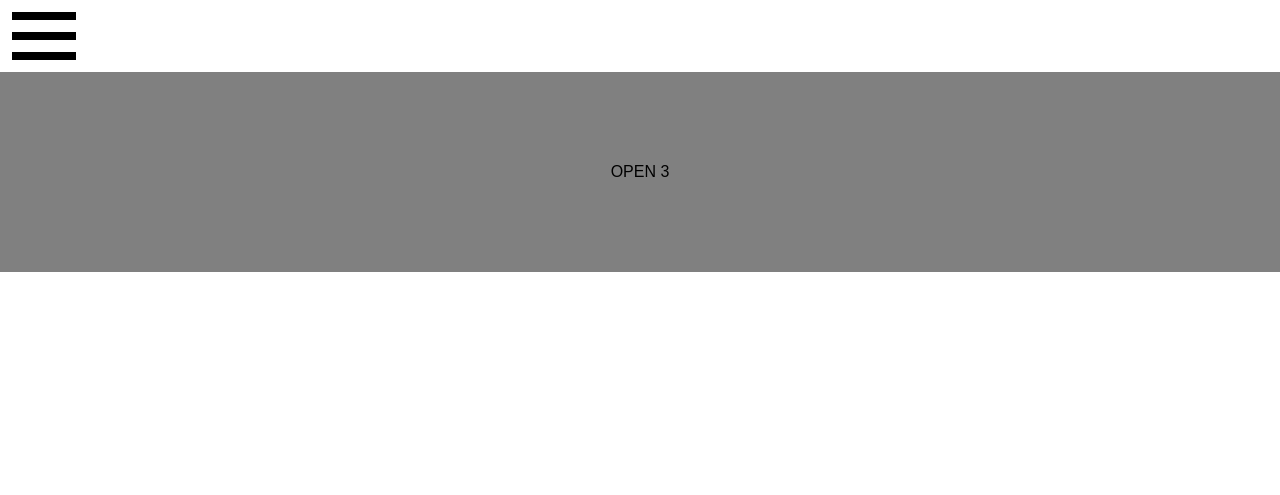
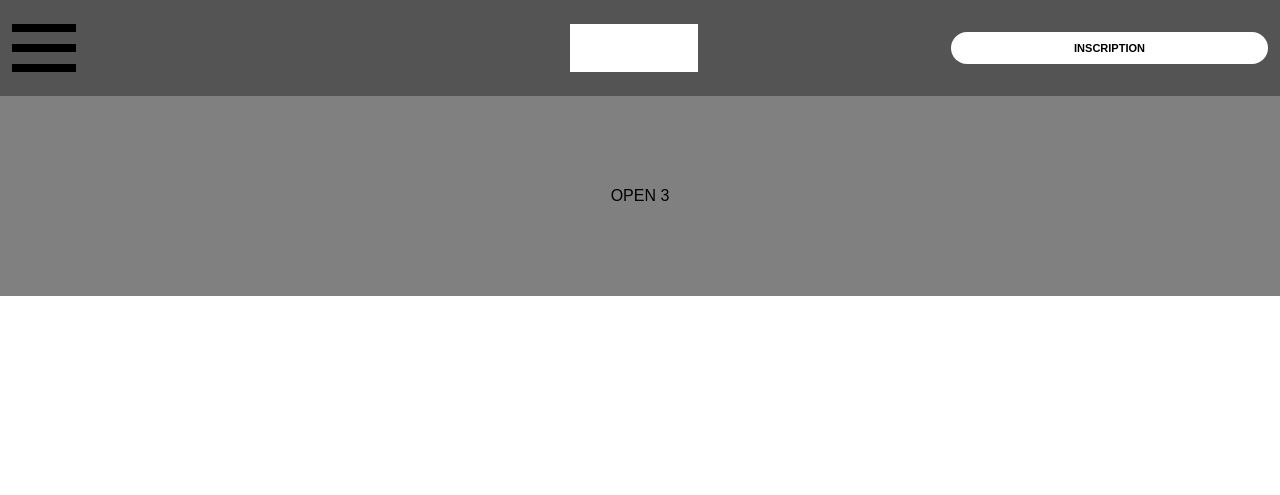
Before and after one commit to MeliMel00/Bap-open-3-grp34, a PHP site: page / in a window 1280 px wide. Shown: the top 495 px of the page. After the commit the page ends 296 px from the top, so only its background shows below. Run offline with PHP 8.4, Linux system fonts and the light colour scheme.

Commit message:
Update Header

```diff
--- a/header.php
+++ b/header.php
@@ -0,0 +1,66 @@
+<header>
+    <nav>
+        <div class="burger">
+            <div class="open">
+                <div class="burger-open">
+                    <a href="#">
+                        <ul></ul>
+                        <ul></ul>
+                        <ul></ul>
+                    </a>
+                </div>
+            </div>
+            <div class="close">
+                <div class="burger-close">
+                    <a href="#"><img src="./img/times-solid.svg" alt="" class="close-div"></a>
+                    <a href="#"><p class="close-div">FERMER</p></a>
+                </div>
+                <a href="#">
+                    <ul>
+                        <p>TITRE</p>
+                    </ul>
+                </a>
+                <a href="#">
+                    <ul>
+                        <p>TITRE</p>
+                    </ul>
+                </a>
+                <a href="#">
+                    <ul>
+                        <p>TITRE</p>
+                    </ul>
+                </a>
+                <a href="#">
+                    <ul>
+                        <p>TITRE</p>
+                    </ul>
+                </a>
+                <a href="#">
+                    <ul>
+                        <p>TITRE</p>
+                    </ul>
+                </a>
+                <a href="#" class="histoire">
+                    <ul>
+                        <p>TITRE</p>
+                        <li class="sub-title">
+                            <p>HELLO</p>
+                        </li>
+                        <li class="sub-title">
+                            <p>HELLO</p>
+                        </li>
+                        <li class="sub-title">
+                            <p>HELLO</p>
+                        </li>
+                    </ul>
+                </a>
+            </div>
+        </div>
+    </nav>
+    <div class="logo-header">
+        <div class="logo"></div>
+    </div>
+    <div class="btn-inscription">
+        <a href="#">inscription</a>
+    </div>
+</header>
--- a/scss/layout/_index.scss
+++ b/scss/layout/_index.scss
@@ -1,3 +1,9 @@
+
 body{
     min-height: 125vh;
+    top: 0;
 }
+a {
+    color: initial;
+    text-decoration: none;
+}
--- a/style.css
+++ b/style.css
@@ -1,10 +1,24 @@
 body {
   min-height: 125vh;
+  top: 0;
 }
 
-.burger a {
+a {
   color: initial;
   text-decoration: none;
+}
+
+header {
+  width: 100%;
+  background-color: #555454;
+  height: 12vh;
+  display: inline-flex;
+  align-items: center;
+  justify-content: center;
+}
+
+nav {
+  width: 25%;
 }
 
 .open {
@@ -13,10 +27,12 @@ body {
   margin-left: 0.75rem;
 }
 .open .burger-open ul {
-  margin: 0.75rem 0;
   height: 0.5rem;
   width: 100%;
   background-color: black;
+}
+.open .burger-open a :nth-child(1), .open .burger-open a :nth-child(2) {
+  margin-bottom: 0.75em;
 }
 
 .close {
@@ -67,6 +83,34 @@ body {
   margin-left: 6.25rem;
 }
 
+.logo-header {
+  width: 50%;
+  height: 3rem;
+  display: flex;
+  justify-content: center;
+}
+.logo-header .logo {
+  height: 100%;
+  background-color: white;
+  width: 8rem;
+}
+
+.btn-inscription {
+  display: flex;
+  height: 2rem;
+  width: 25%;
+  background-color: white;
+  border-radius: 5rem;
+  align-items: center;
+  justify-content: center;
+  margin-right: 0.75rem;
+}
+.btn-inscription a {
+  text-transform: uppercase;
+  font-weight: bolder;
+  font-size: 11px;
+}
+
 footer {
   background-color: gray;
   display: flex;
```
Also changed, not shown: index.php (+2 -59 lines), scss/component/_header.scss (+47 -6 lines).
